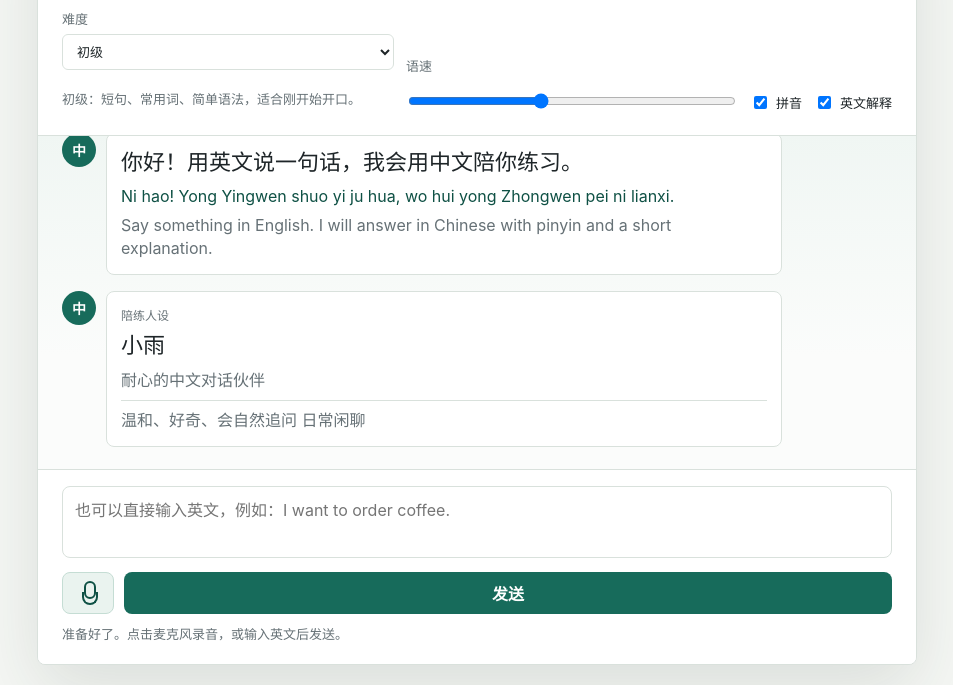
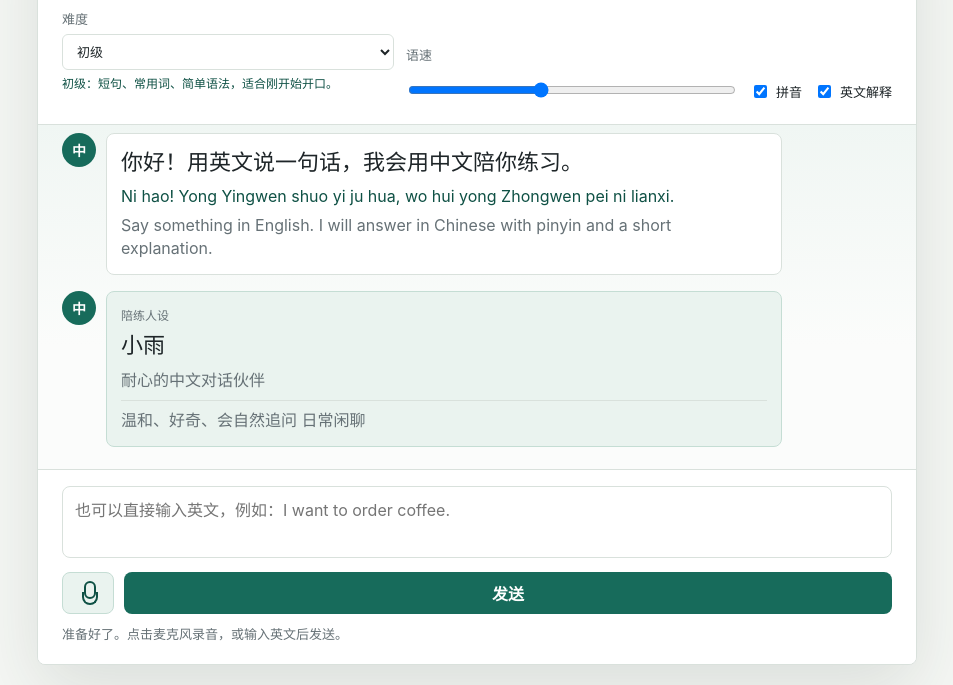
Before and after one commit to q547113058-max/chinese-speaking-web, a website: page public/index.html in a window 1280 px wide. Shown: the part 115-800 px from the top of the page, without its empty margins (163-1116 px from the left). Drawn offline with Linux system fonts and the light colour scheme; no server answers.

Commit message:
Add persona and local context

```diff
--- a/public/styles.css
+++ b/public/styles.css
@@ -116,6 +116,14 @@ h1 {
   background: #fff;
   color: var(--ink);
   padding: 0 10px;
+}
+
+.level-description {
+  margin: 0;
+  min-height: 34px;
+  color: var(--primary-dark);
+  font-size: 12px;
+  line-height: 1.35;
 }
 
 .toggle {
@@ -267,6 +275,11 @@ h1 {
 .suggestion {
   padding-top: 8px;
   border-top: 1px solid var(--line);
+}
+
+.persona-bubble {
+  background: var(--soft);
+  border-color: #c5ddd4;
 }
 
 .reply-head {
```
